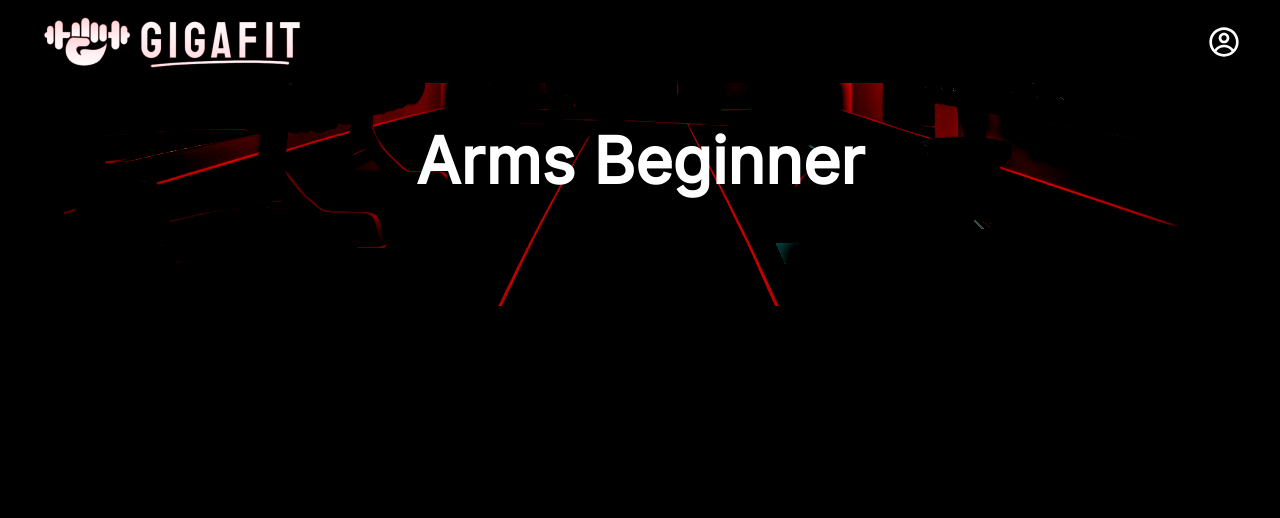
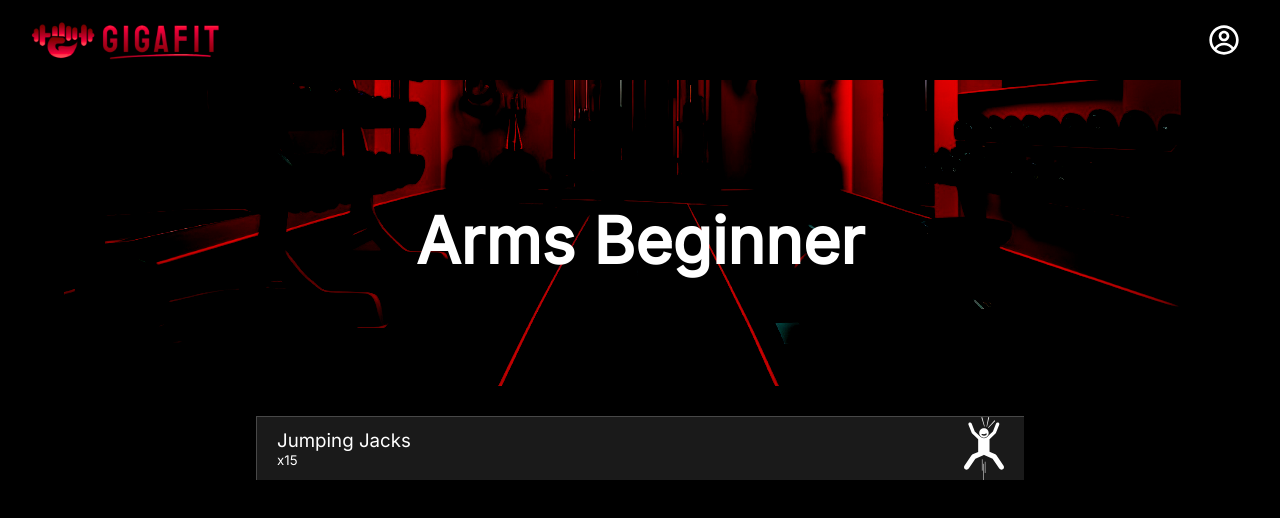
Before and after one commit to PiyushNegi1703/GigaFit, a React (Create React App) app in the folder frontend/: page /workout in a window 1280 px wide. Shown: the top 518 px of the page. Built offline with nearby package versions, Linux system fonts and the light colour scheme.

Commit message:
Test page created

```diff
--- a/frontend/src/components/Navbar.js
+++ b/frontend/src/components/Navbar.js
@@ -1,17 +1,21 @@
 import { useEffect, useState } from "react";
 import logo from "../assets/nav-logo desk.png";
+import logoRed from "../assets/logo.png";
 import { CgProfile } from "react-icons/cg";
 
 import React from "react";
 
 const Navbar = () => {
   const [navbar, setNavbar] = useState(false);
+  const [navbarLogo, setNavbarLogo] = useState(logoRed);
 
   const changeBackground = () => {
     if (window.scrollY >= 20) {
       setNavbar(true);
+      setNavbarLogo(logo);
     } else {
       setNavbar(false);
+      setNavbarLogo(logoRed);
     }
   };
 
@@ -23,7 +27,7 @@ const Navbar = () => {
 
   return (
     <nav className={navbar ? "active" : ""}>
-      <img src={logo} alt="logo" />
+      <img src={navbarLogo} alt="logo" width={"20%"} />
       <CgProfile style={{ fontSize: "2em" }} />
     </nav>
   );
--- /dev/null
+++ b/frontend/src/data/workoutData.js
@@ -0,0 +1,11 @@
+import jumpingJacks from "../assets/jumping jack.svg";
+
+const workoutData = [
+  {
+    title: "Jumping Jacks",
+    reps: "x15",
+    image: jumpingJacks,
+  },
+];
+
+export default workoutData;
--- a/frontend/src/index.css
+++ b/frontend/src/index.css
@@ -273,6 +273,7 @@ a img {
 
 /* NAVBAR */
 nav {
+  height: 10vh;
   display: flex;
   justify-content: space-between;
   align-items: center;
@@ -289,3 +290,29 @@ nav {
   box-shadow: 10px 10px 20px #161616;
   background-color: #ca0024;
 }
+
+/* EXERCISES */
+.exercise-wrapper {
+  width: 100%;
+  display: flex;
+  justify-content: center;
+}
+
+.exercise-container {
+  margin-top: 2vh;
+  display: flex;
+  height: 8vh;
+  width: 60%;
+  justify-content: space-between;
+  padding: 20px;
+  align-items: center;
+  overflow: hidden;
+  background-color: rgba(255, 255, 255, 0.1);
+  color: #fff;
+  border-top: 1px solid rgba(255, 255, 255, 0.2);
+  border-left: 1px solid rgba(255, 255, 255, 0.2);
+}
+
+.exercise-container img {
+  filter: invert(1);
+}
--- a/frontend/src/pages/Home.js
+++ b/frontend/src/pages/Home.js
@@ -26,8 +26,9 @@ const Home = () => {
           <Tilt
             glareEnable={true}
             glarePosition={"all"}
-            tiltMaxAngleX={5}
-            tiltMaxAngleY={5}
+            glareMaxOpacity={0.2}
+            tiltMaxAngleX={10}
+            tiltMaxAngleY={10}
             className="suggestion-card"
           >
             <Link to="/workout">
--- a/frontend/src/workoutPages/TestPage.js
+++ b/frontend/src/workoutPages/TestPage.js
@@ -1,12 +1,13 @@
 import React from "react";
 import image from "../assets/login 2.png";
 import Navbar from "../components/Navbar";
+import workoutData from "../data/workoutData";
 
 const TestPage = () => {
   return (
     <>
       <Navbar />
-      <div className="testPage">
+      <div className="testPage" style={{ marginTop: "10vh" }}>
         <div
           style={{
             width: "100%",
@@ -33,7 +34,19 @@ const TestPage = () => {
           <h1 style={{ zIndex: "1", fontSize: "4em" }}>Arms Beginner</h1>
         </div>
 
-        <div></div>
+        <div className="exercise-wrapper">
+          {workoutData.map((e) => {
+            return (
+              <div className="exercise-container">
+                <div>
+                  <h3 style={{ fontWeight: "500" }}>{e.title}</h3>
+                  <h5 style={{ fontWeight: "500" }}>{e.reps}</h5>
+                </div>
+                <img src={e.image} alt="" width={"40vh"} />
+              </div>
+            );
+          })}
+        </div>
       </div>
     </>
   );
```
Also changed, not shown: frontend/src/assets/jumping jack.svg (added), 1 other file (tests, documents, lock files or other folders).
